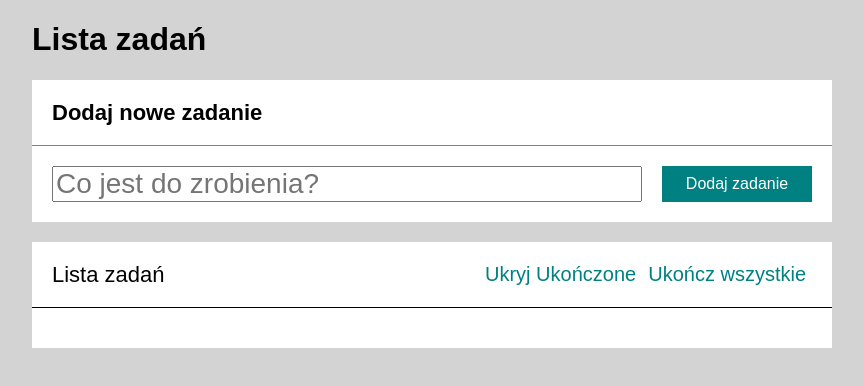
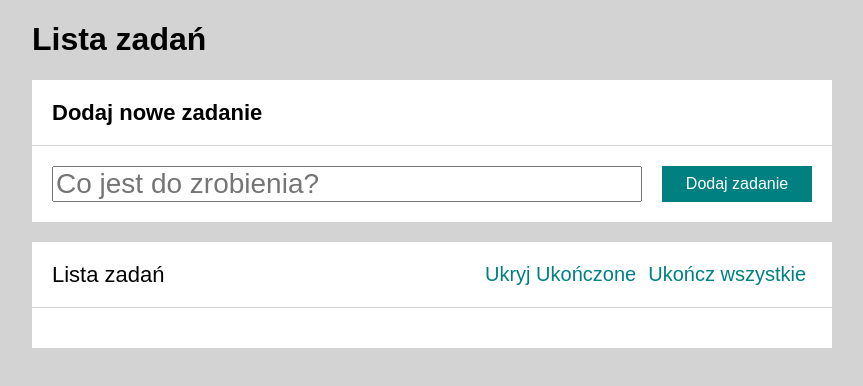
Before and after one commit to adim2222/todo-list-react, a React (Create React App) app: page / in a window 1280 px wide. Shown: the top 386 px of the page, without its empty margins (208-1071 px from the left). Built offline with nearby package versions, Linux system fonts and the light colour scheme.

Commit message:
style quickfixes

```diff
--- a/src/Buttons/styled.js
+++ b/src/Buttons/styled.js
@@ -5,7 +5,7 @@ export const FunctionButtons = styled.div`
     margin-top: 20px;
     text-align: end;
     padding: 20px;
-    border-bottom: solid 1px black;
+    border-bottom: solid 1px lightgray;
 `
 
 export const ListHeader = styled.span`
--- a/src/Section/styled.js
+++ b/src/Section/styled.js
@@ -11,7 +11,7 @@ export const FormHeader = styled.div`
     font-weight: bold;
     font-size: 22px;
     padding: 20px;
-    border-bottom: solid 1px gray;
+    border-bottom: solid 1px lightgray;
 
     ${({hidden}) => hidden && css`
         display: none;
--- a/src/Tasks/styled.js
+++ b/src/Tasks/styled.js
@@ -2,12 +2,12 @@ import styled, { css } from "styled-components";
 
 export const ListItem = styled.li`
     color: black;
-    font-size: 32px;
+    font-size: 22px;
     background-color: white;
     padding: 6px;
     display: flex;
     align-items: center;
-    border-bottom: 2px solid black;
+    border-bottom: 1px solid lightgray;
 
     ${({ hidden }) => hidden && css`
         display: none;
@@ -21,10 +21,11 @@ export const TaskName = styled.span`
 `
 
 export const TaskButton = styled.button`
-    width: 50px;
-    height: 50px;
+    width: 40px;
+    height: 40px;
     font-size: 30px;
     color: white;
+    border: none;
 
     ${({ remove }) => remove && css`
         background-color: red;
```
